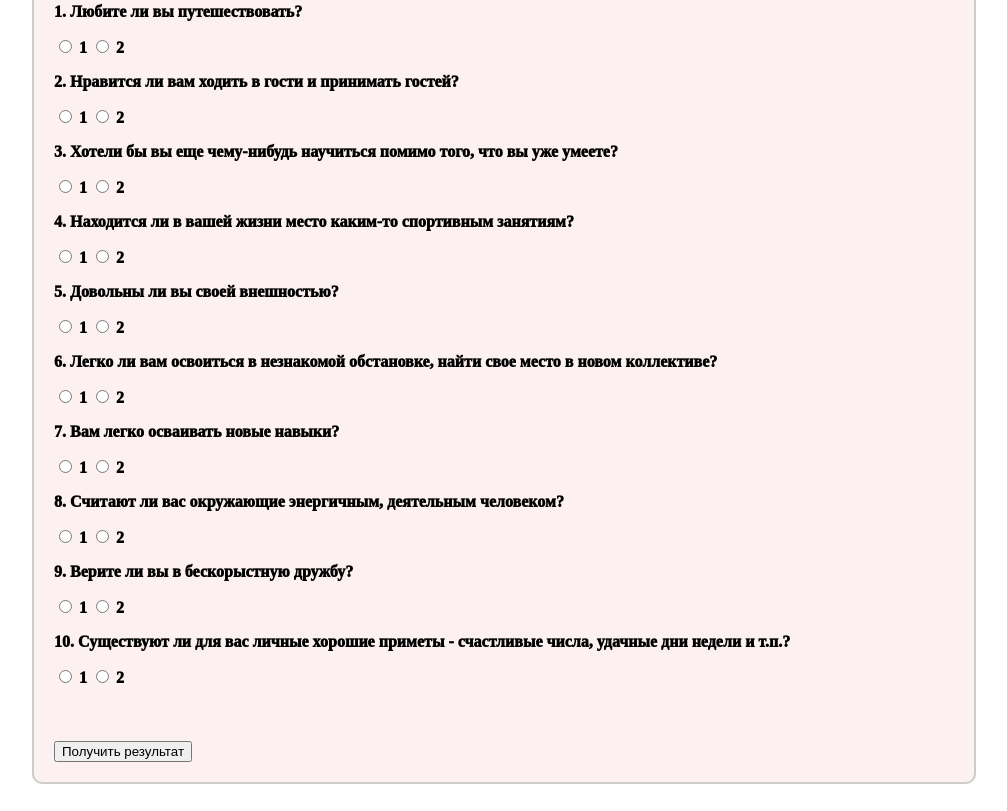
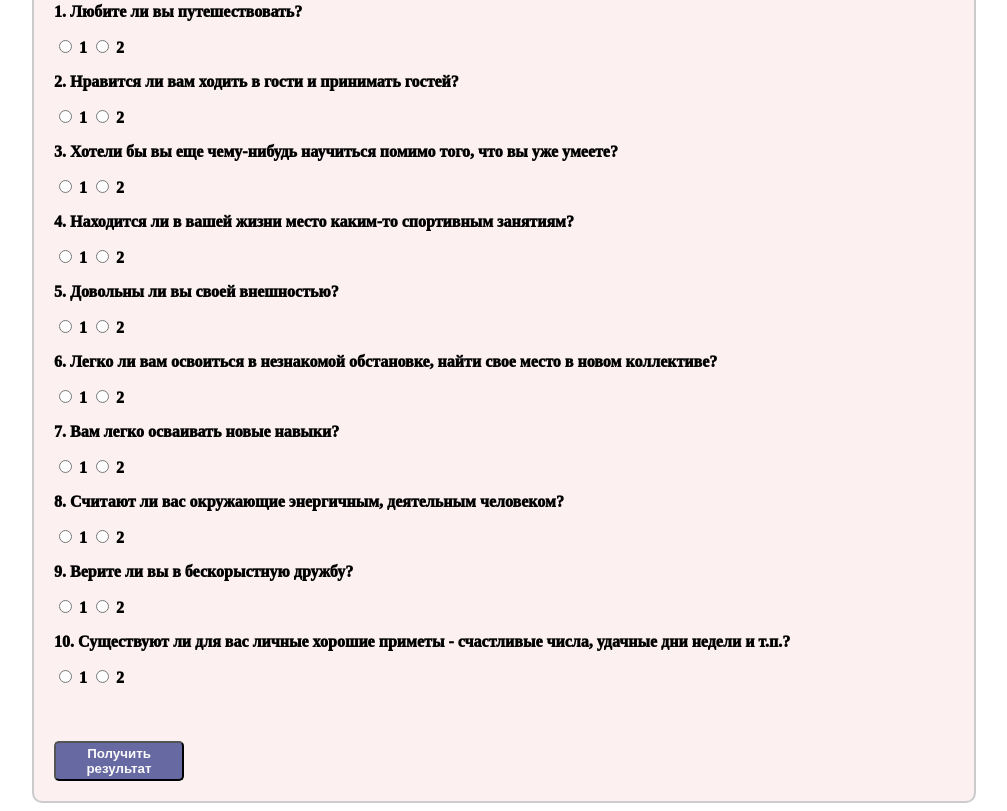
Before and after one commit to nikkalininskiy/html_task, a plain HTML site: page index.html in a window 1280 px wide. Shown: the part 294-1105 px from the top of the page, without its empty margins (136-1143 px from the left). Drawn offline with Linux system fonts and the light colour scheme.

Commit message:
Обновлён дизайн кнопки результата.

```diff
--- a/index.html
+++ b/index.html
@@ -37,6 +37,17 @@
 
         .result {
             font-weight: 1000;
+        }
+        .result_button{
+        background-color: #6769a3;
+        width: 130px;
+        height: 40px;
+        font-weight: 650;
+        color: #fafafa;
+        position: relative;
+        display: inline-block;
+        border-radius: 5px;
+        cursor: pointer;
         }
     </style>
 </head>
```
